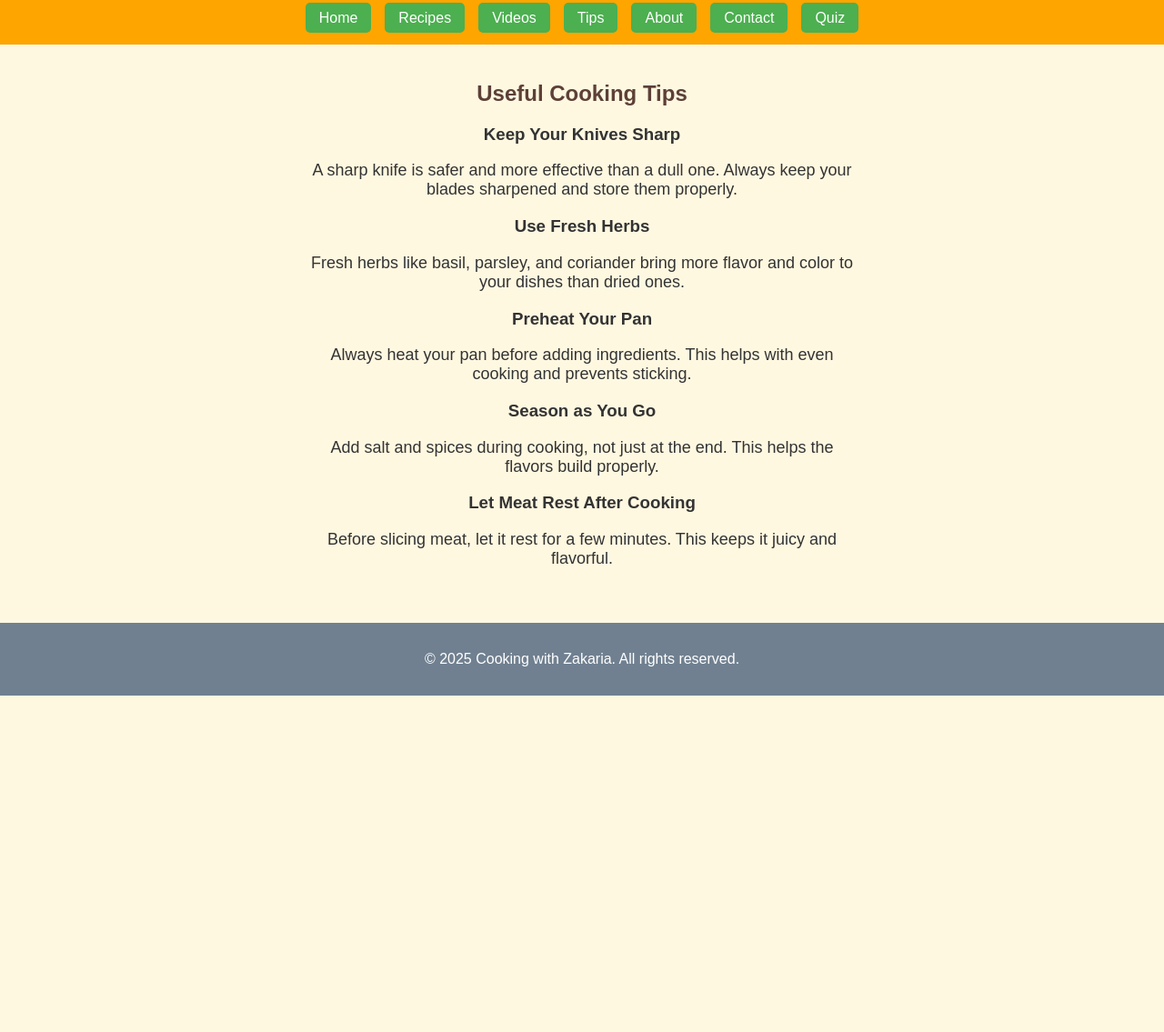
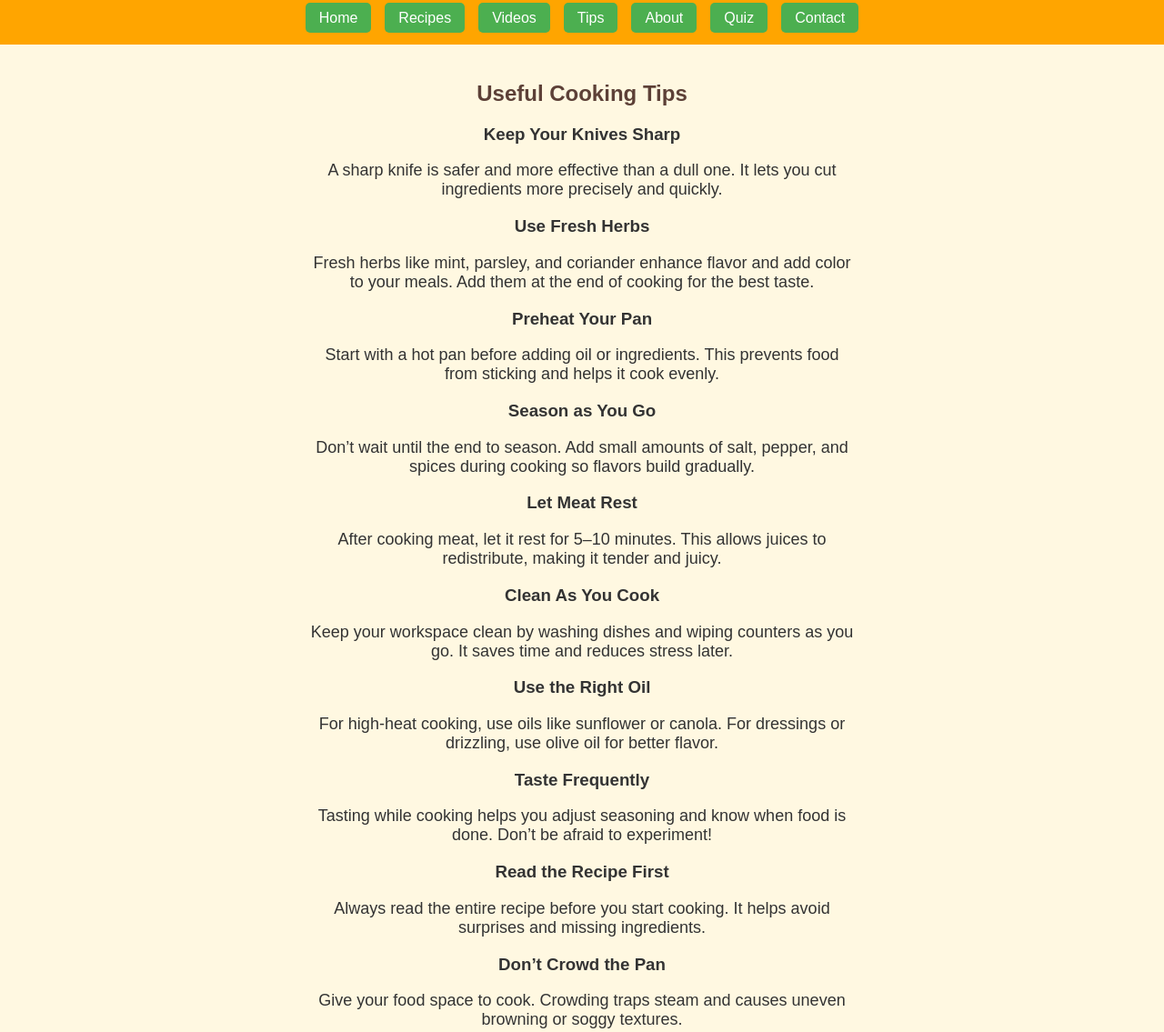
Before and after one commit to zakaria-lamouri-t0474790/IY444_Web_Development_p474790, a website: page tips.html in a window 1280 px wide. Shown: the part 89-1224 px from the top of the page at 91% size. Before the commit the page ends 854 px from the top, so only its background shows below. Drawn offline with Linux system fonts and the light colour scheme.

Commit message:
version 1.4 editing on the 4th page

```diff
--- a/tips.html
+++ b/tips.html
@@ -1,14 +1,13 @@
 <!DOCTYPE html>
 <html lang="en">
 <head>
-    <meta charset="UTF-8">
-    <meta name="viewport" content="width=device-width, initial-scale=1.0">
+    <meta charset="UTF-8" />
+    <meta name="viewport" content="width=device-width, initial-scale=1.0" />
     <title>Cooking Tips - Cooking with Zakaria</title>
-    <link rel="stylesheet" href="stylesheet.css">
+    <link rel="stylesheet" href="stylesheet.css" />
 </head>
 
 <body>
-
 
 <header>
     <h1>Cooking with Zakaria</h1>
@@ -19,55 +18,73 @@
             <li><a href="videos.html">Videos</a></li>
             <li><a href="tips.html" class="active">Tips</a></li>
             <li><a href="about.html">About</a></li>
+            <li><a href="quiz.html">Quiz</a></li>
             <li><a href="contact.html">Contact</a></li>
-            <li><a href="quiz.html">Quiz</a></li>
         </ul>
     </nav>
 </header>
-
 
 <main>
     <h2>Useful Cooking Tips</h2>
 
     <section class="tips-list">
 
-
         <article class="tip-card">
-            <h3> Keep Your Knives Sharp</h3>
-            <p>A sharp knife is safer and more effective than a dull one. Always keep your blades sharpened and store them properly.</p>
-        </article>
-
-
-        <article class="tip-card">
-            <h3> Use Fresh Herbs</h3>
-            <p>Fresh herbs like basil, parsley, and coriander bring more flavor and color to your dishes than dried ones.</p>
+            <h3>Keep Your Knives Sharp</h3>
+            <p>A sharp knife is safer and more effective than a dull one. It lets you cut ingredients more precisely and quickly.</p>
         </article>
 
         <article class="tip-card">
-            <h3> Preheat Your Pan</h3>
-            <p>Always heat your pan before adding ingredients. This helps with even cooking and prevents sticking.</p>
+            <h3>Use Fresh Herbs</h3>
+            <p>Fresh herbs like mint, parsley, and coriander enhance flavor and add color to your meals. Add them at the end of cooking for the best taste.</p>
         </article>
 
+        <article class="tip-card">
+            <h3>Preheat Your Pan</h3>
+            <p>Start with a hot pan before adding oil or ingredients. This prevents food from sticking and helps it cook evenly.</p>
+        </article>
 
         <article class="tip-card">
-            <h3> Season as You Go</h3>
-            <p>Add salt and spices during cooking, not just at the end. This helps the flavors build properly.</p>
+            <h3>Season as You Go</h3>
+            <p>Don’t wait until the end to season. Add small amounts of salt, pepper, and spices during cooking so flavors build gradually.</p>
         </article>
 
+        <article class="tip-card">
+            <h3>Let Meat Rest</h3>
+            <p>After cooking meat, let it rest for 5–10 minutes. This allows juices to redistribute, making it tender and juicy.</p>
+        </article>
 
         <article class="tip-card">
-            <h3> Let Meat Rest After Cooking</h3>
-            <p>Before slicing meat, let it rest for a few minutes. This keeps it juicy and flavorful.</p>
+            <h3>Clean As You Cook</h3>
+            <p>Keep your workspace clean by washing dishes and wiping counters as you go. It saves time and reduces stress later.</p>
+        </article>
+
+        <article class="tip-card">
+            <h3>Use the Right Oil</h3>
+            <p>For high-heat cooking, use oils like sunflower or canola. For dressings or drizzling, use olive oil for better flavor.</p>
+        </article>
+
+        <article class="tip-card">
+            <h3>Taste Frequently</h3>
+            <p>Tasting while cooking helps you adjust seasoning and know when food is done. Don’t be afraid to experiment!</p>
+        </article>
+
+        <article class="tip-card">
+            <h3>Read the Recipe First</h3>
+            <p>Always read the entire recipe before you start cooking. It helps avoid surprises and missing ingredients.</p>
+        </article>
+
+        <article class="tip-card">
+            <h3>Don’t Crowd the Pan</h3>
+            <p>Give your food space to cook. Crowding traps steam and causes uneven browning or soggy textures.</p>
         </article>
 
     </section>
 </main>
 
-
 <footer>
     <p>&copy; 2025 Cooking with Zakaria. All rights reserved.</p>
 </footer>
 
-
 </body>
 </html>
```
